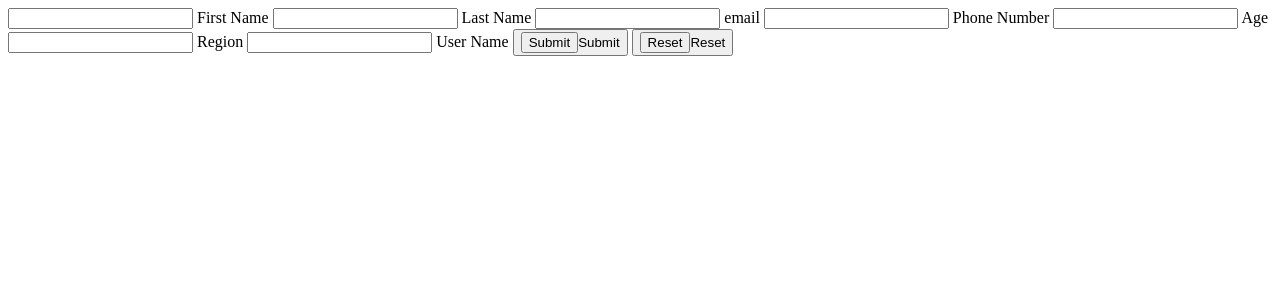
After one commit to oddballadmin/zapper, a PHP site: page /includes/auth-forms/sign-up.php in a window 1280 px wide. The commit adds this page. Shown: the top 300 px of the page. Run offline with PHP 8.4, Linux system fonts and the light colour scheme.

```diff
--- /dev/null
+++ b/includes/auth-forms/sign-up.php
@@ -0,0 +1,27 @@
+<?php ?>
+<form action="">
+    <input type="text" name="first_name" id="first_name" required>
+    <label for="first_name">First Name</label>
+
+    <input type="text" name="last_name" id="last_name" required>
+    <label for="last_name">Last Name</label>
+
+    <input type="text" name="email" id="email" required>
+    <label for="email">email</label>
+
+    <input type="text" name="phone" id="phone">
+    <label for="phone">Phone Number</label>
+
+    <input type="text" name="age" id="age" required>
+    <label for="age">Age</label>
+
+    <input type="text" name="region" id="region">
+    <label for="region">Region</label>
+
+    <input type="text" name="user_name" id="user_name" required>
+    <label for="user_name">User Name</label>
+
+    <button><input type="submit">Submit</button>
+    <button><input type="reset">Reset</button>
+
+</form>
--- a/index.php
+++ b/index.php
@@ -1,11 +1,11 @@
-<?php $pageName = "Home"; ?>
+<?php $pageTitle = "Home"; ?>
 <!DOCTYPE html>
 <html lang="en">
 <head>
     <meta charset="UTF-8">
     <meta http-equiv="X-UA-Compatible" content="IE=edge">
     <meta name="viewport" content="width=device-width, initial-scale=1.0">
-    <title>Zapper: <?php echo $pageName ?></title>
+    <title>Zapper: <?php echo $pageTitle ?></title>
 </head>
 <body>
     <main>
```
Also changed, not shown: includes/nav/top-nav.php (+6 -5 lines), includes/auth-forms/add-bug.php (added), includes/auth-forms/createbug.php (added), includes/auth-forms/remove-bug.php (added), includes/auth-forms/sign-in.php (added).
